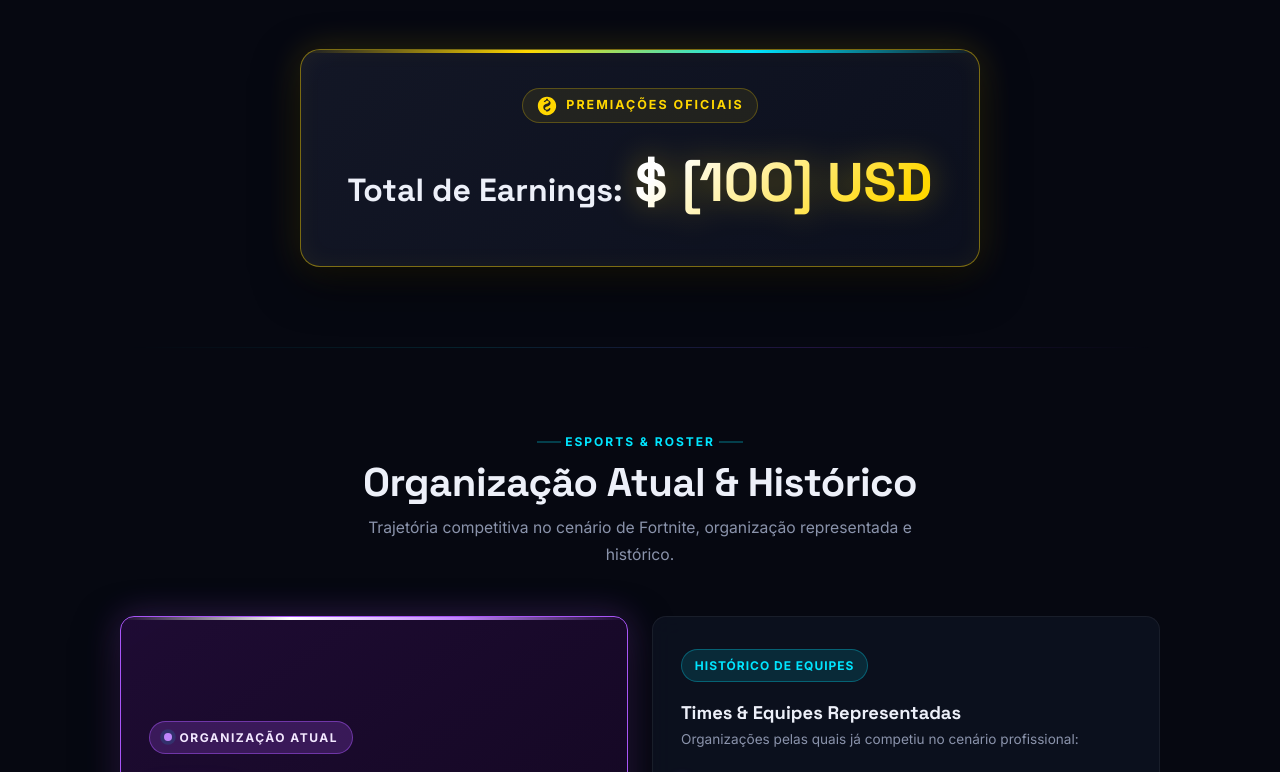
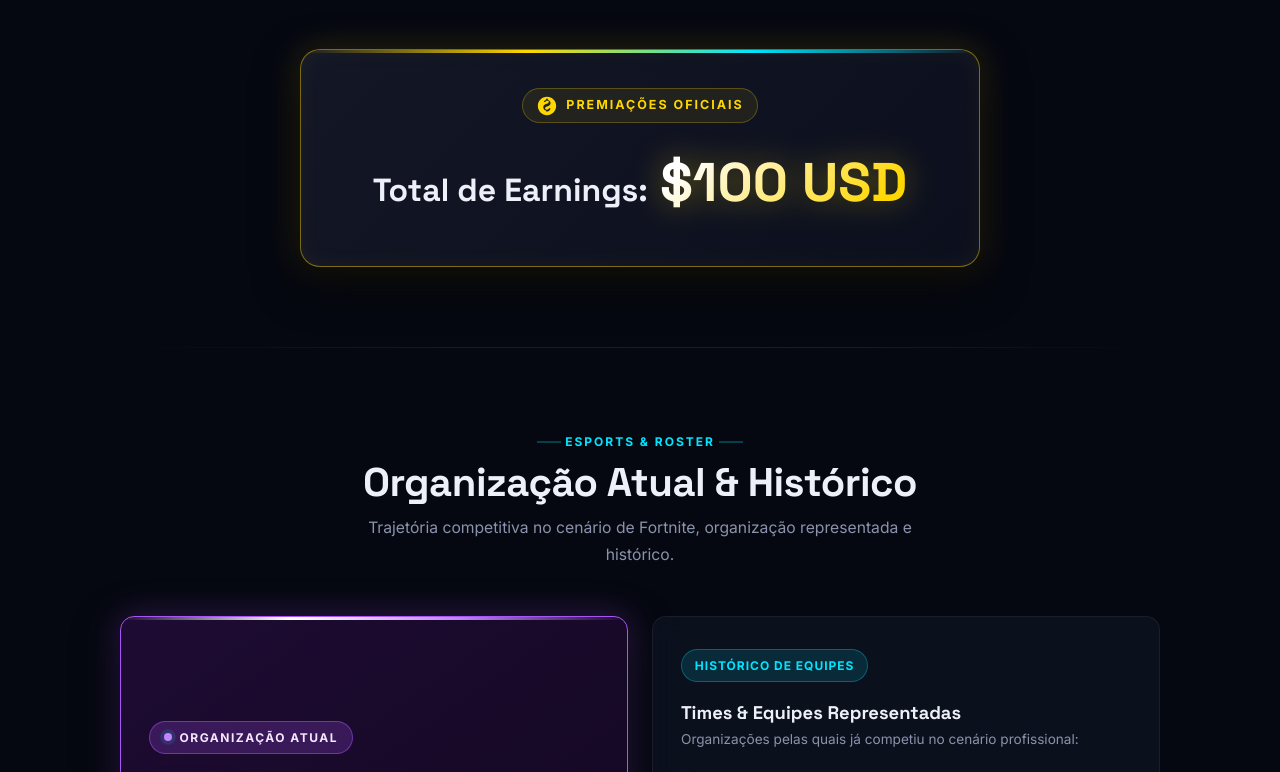
Before and after one commit to gabrielborges121409-sudo/ctcxsz-media-kit, a plain HTML site: page index.html in a window 1280 px wide. Shown: the part 1640-2412 px from the top of the page. Drawn offline with Linux system fonts and the light colour scheme.

Commit message:
Update dol

```diff
--- a/index.html
+++ b/index.html
@@ -251,7 +251,7 @@
             </div>
             <div class="earnings-clean-main">
               <span class="earnings-clean-title">Total de Earnings:</span>
-              <strong class="earnings-clean-value">$ [100] USD</strong>
+              <strong class="earnings-clean-value">$100 USD</strong>
             </div>
           </div>
         </div>
```
